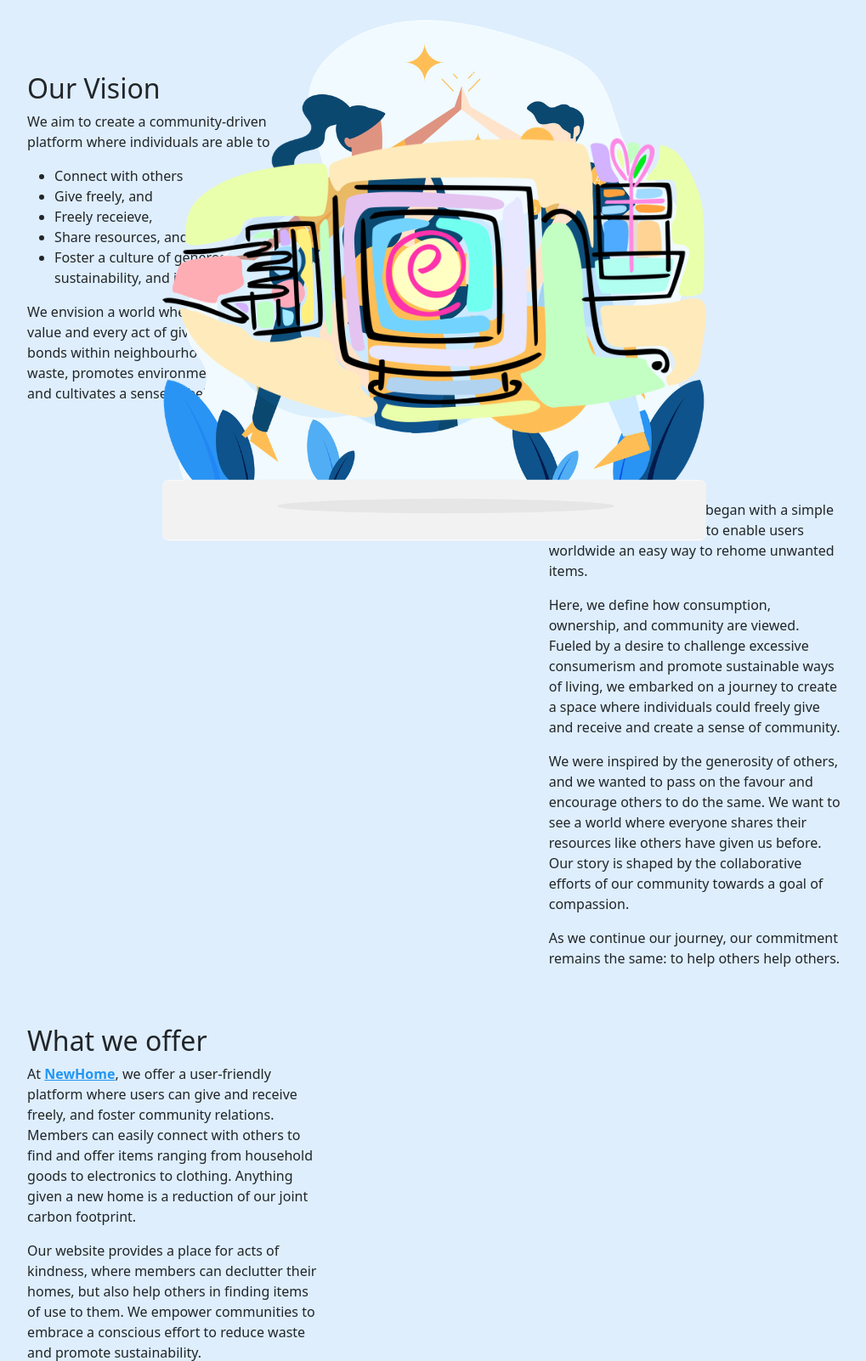
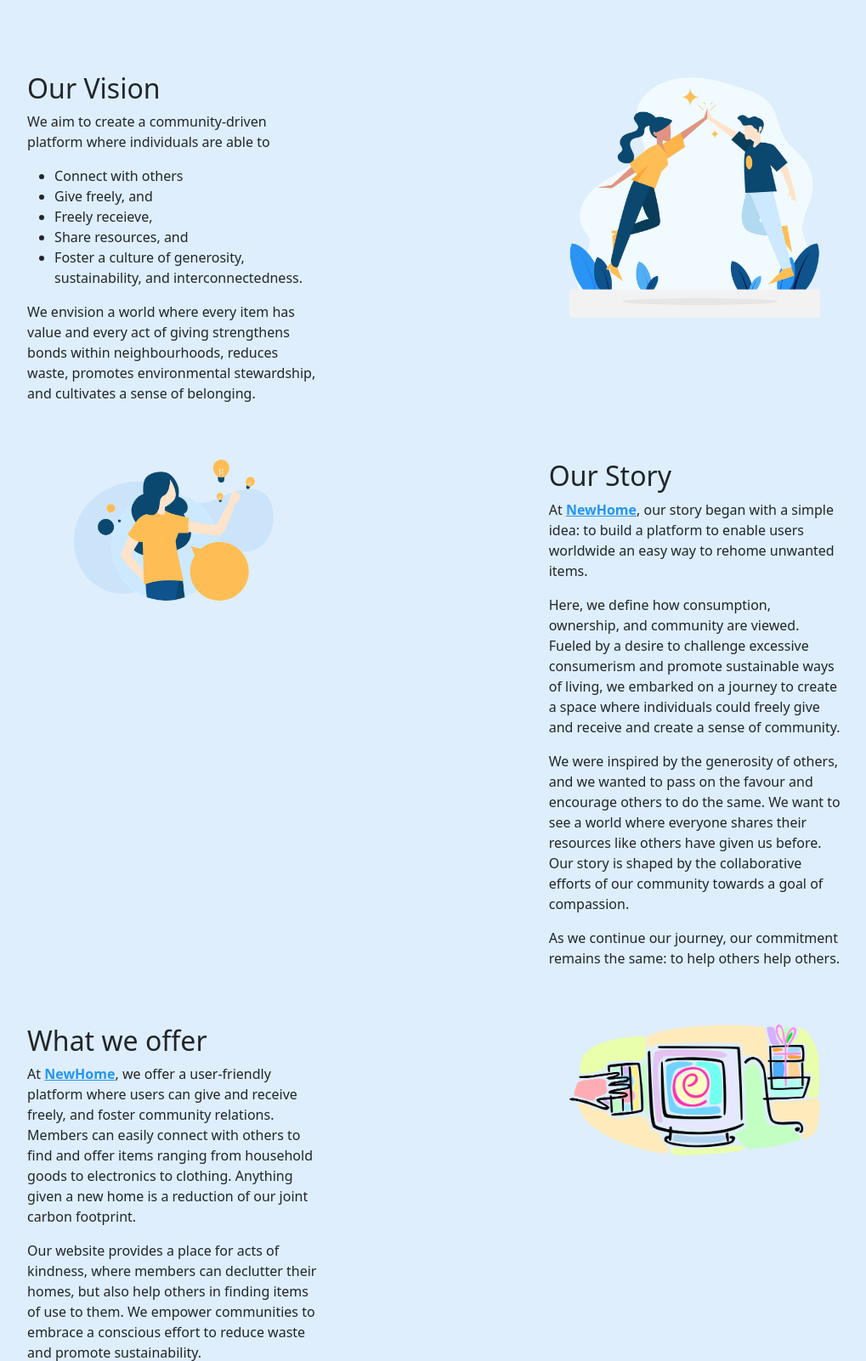
Before and after one commit to samuel-2004/AgileWebDevCITS3403, a Flask app: page /about in a window 1280 px wide. Shown: the part 70-1672 px from the top of the page at 85% size, without its empty margins (129-1148 px from the left). Run offline with Flask 3, Linux system fonts and the light colour scheme.

Commit message:
About page no longer displays images inccorectly

```diff
--- a/app/static/index.css
+++ b/app/static/index.css
@@ -77,20 +77,20 @@ body {
     float:right;
 }
 
+
 .aboutsection {
     padding-top:25px;
     padding-bottom:25px;
 }
 
-
 .aboutimg {
     display: block;
+    margin: auto;
 }
 .abouttext {
     display: block;
     margin-left: auto;
     margin-right: auto;
-    word-wrap: break-word;
 }
 @media (max-width: 768px) {
     .abouttext {
@@ -98,7 +98,6 @@ body {
     }
     .aboutimg {
         max-width: 75%;
-        margin: auto;
     }
 }
 @media (min-width: 768px) {
@@ -107,11 +106,7 @@ body {
     }
     .aboutimg {
         max-width: 50%;
-        margin: 0;
-        position: absolute;
         top: 50%;
-        left: 50%;
-        transform: translate(-50%, -50%);
     }
 }
 
--- a/app/templates/about.html
+++ b/app/templates/about.html
@@ -15,13 +15,13 @@
         <p>We envision a world where every item has value and every act of giving strengthens bonds within neighbourhoods, reduces waste, promotes environmental stewardship, and cultivates a sense of belonging.</p>
     </div>
     <div class="col-md-6">
-        <img class="aboutimg float-end" src="/static/assets/aboutgraphic1.png"/>
+        <img class="aboutimg d-flex align-items-center justify-content-center" src="/static/assets/aboutgraphic1.png"/>
     </div>
 </div>
 
 <div class="row aboutsection">
     <div class="col-md-6">
-        <img class="aboutimg float-end" src="/static/assets/aboutgraphic2.png"/>
+        <img class="aboutimg d-flex align-items-center justify-content-center" src="/static/assets/aboutgraphic2.png"/>
     </div>
     <div class="abouttext col-md-6 order-first order-md-1">
         <h2>Our Story</h2>
@@ -40,7 +40,7 @@
         <p>Whether you're in search of a specific item, or looking to give back, <a class="newhometext">NewHome</a> creates a welcoming and inclusive environment for all. Come join us in creating a better world.</p>
     </div>
     <div class="col-md-6">
-        <img class="aboutimg float-end" src="/static/assets/aboutgraphic3.png"/>
+        <img class="aboutimg d-flex align-items-center justify-content-center" src="/static/assets/aboutgraphic3.png"/>
     </div>
 </div>
 {% endblock %}
```
